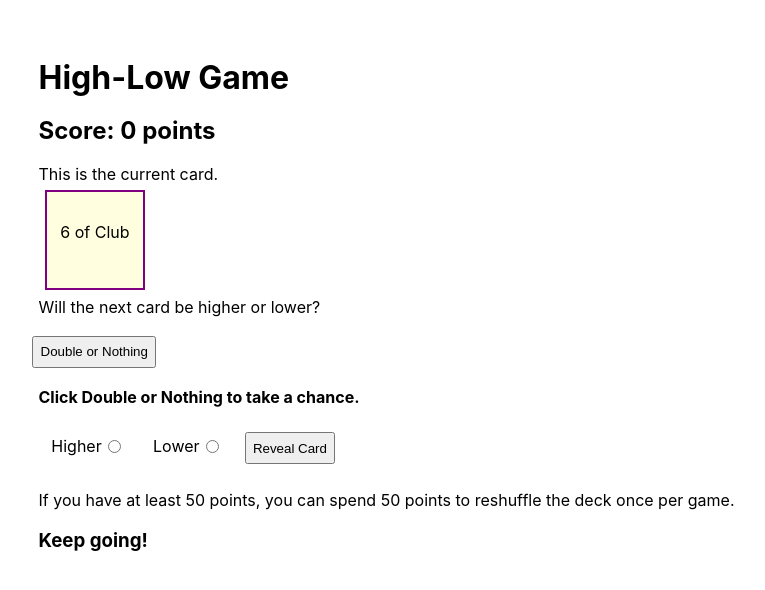
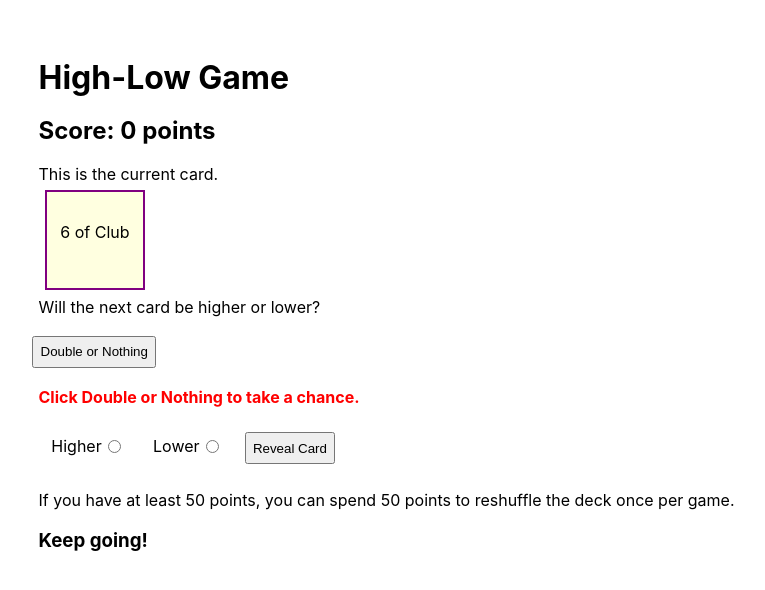
Before and after one commit to franco-ortega/ti-high-low, a React (Create React App) app: page / in a window 1280 px wide. Shown: the top 590 px of the page, without its empty margins (19-784 px from the left). Built offline with nearby package versions, Linux system fonts and the light colour scheme.

Commit message:
add styling to Double or Nothing message

```diff
--- a/src/App.js
+++ b/src/App.js
@@ -116,7 +116,7 @@ function App() {
     return (
       <>
         <button onClick={chooseDouble}>Double or Nothing</button>
-        <h4>
+        <h4 style={{ color: 'red' }}>
           {doubleOrNothing ? 'You have selected Double or Nothing. Click it again to undo.' : 'Click Double or Nothing to take a chance.'}
         </h4>
       </>
```
